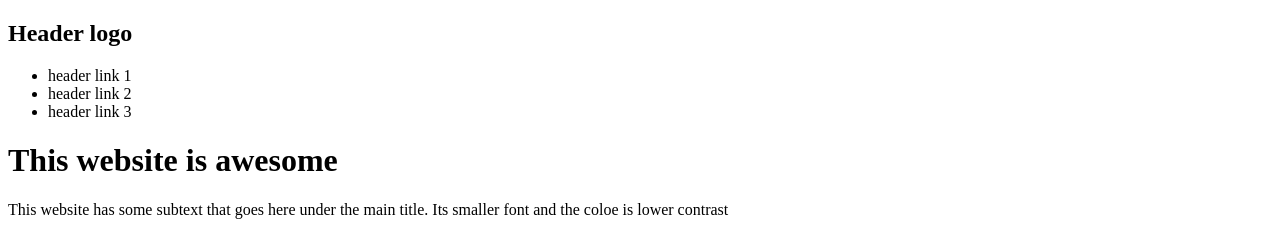
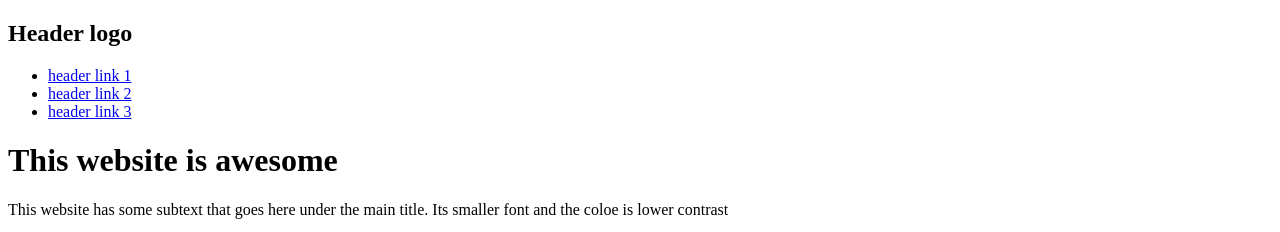
Before and after one commit to ApoorvaK9/Landing-Page, a plain HTML site: page index.html in a window 1280 px wide. Shown: the top 232 px of the page. Drawn offline with Linux system fonts and the light colour scheme.

Commit message:
Add links to header

```diff
--- a/index.html
+++ b/index.html
@@ -3,19 +3,24 @@
   <head>
     <meta charset = "utf-8">
     <meta name="viewport" content="width=device-width, initial-scale=1.0">
+    <link rel="stylesheet" href="styles.css">
     <title>LandingPage</title>
   </head>
   <body>
-    <h2>Header logo</h2>
-    <ul>
-      <li>header link 1</li>
-      <li>header link 2</li>
-      <li>header link 3</li>
-    </ul>
-    <h1>This website is awesome</h1>
-    <p>This website has some subtext that goes here under the main title. Its smaller font and the coloe is lower contrast</p>
-    <button>Sign up</button>
-    <img height="200px" width="300px">
+    <div class="hero">
+      <div class="header">
+        <h2>Header logo</h2>
+        <ul class="hero-li_p">
+          <li><a href = "#">header link 1</a></li>
+          <li><a href = "#">header link 2</a></li>
+          <li><a href = "#">header link 3</a></li>
+        </ul>
+      </div>
+      <h1>This website is awesome</h1>
+      <p class="hero-li_p">This website has some subtext that goes here under the main title. Its smaller font and the coloe is lower contrast</p>
+      <button>Sign up</button>
+      <img height="200px" width="300px">
+    </div>
     <h3>Some random information</h3>
     <ul>
       <li><img height="50px" width="50px">this is some subtext under an illustration or image</li>
```
